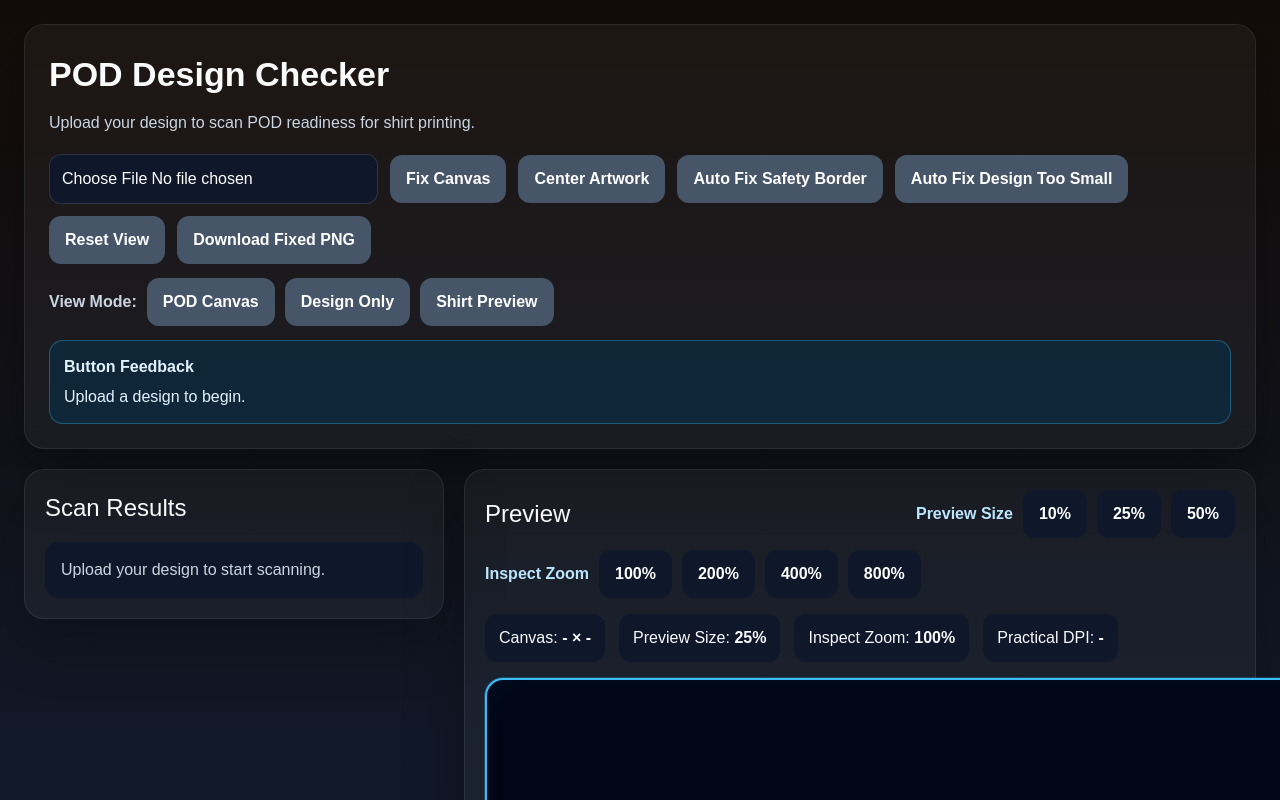
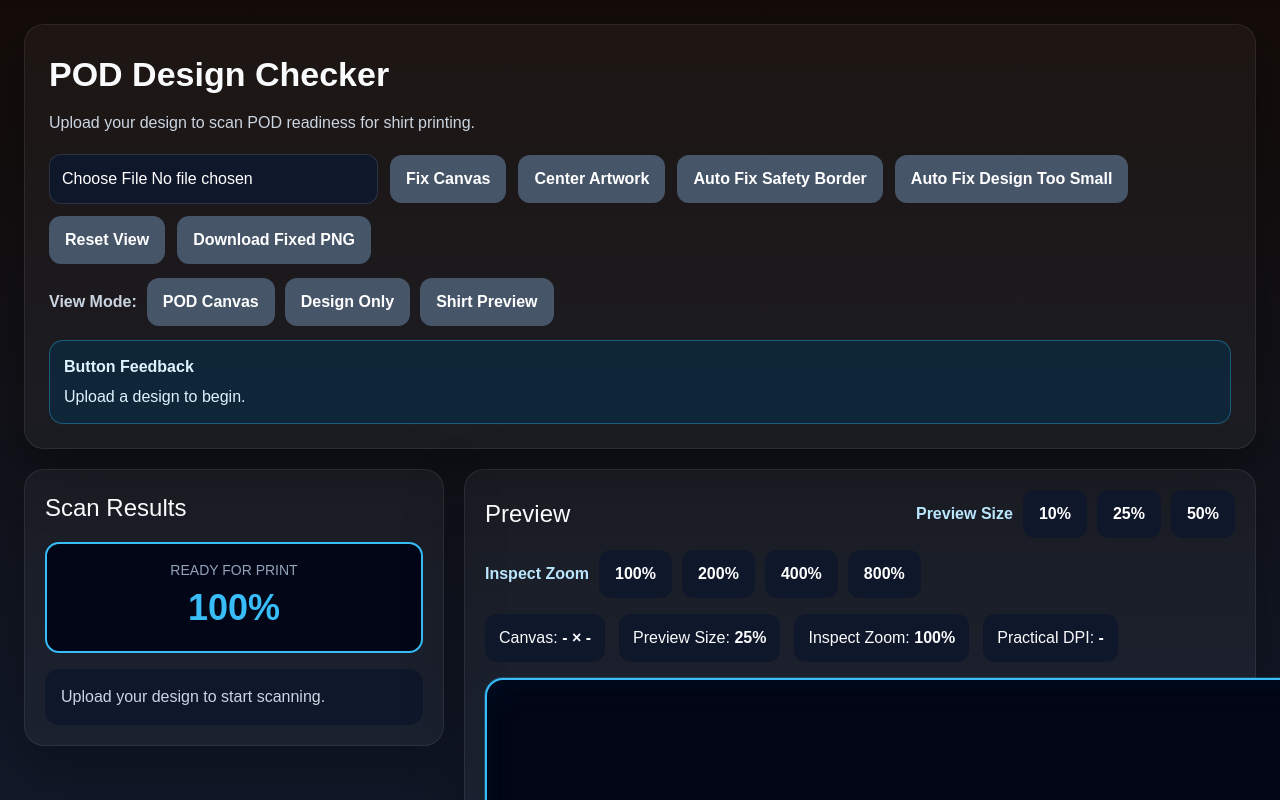
Before and after one commit to noobmacker-creator/pod-design-checker, a Next.js app: page / in a window 1280 px wide. Shown: the top 800 px of the page. Built offline with nearby package versions, Linux system fonts and the light colour scheme.

Commit message:
update print score

```diff
--- a/app/page.tsx
+++ b/app/page.tsx
@@ -344,6 +344,9 @@ function getDesignCanvasSize(effectiveBounds: Bounds | null, img: HTMLImageEleme
 }
 
 export default function Page() {
+
+  const printScore = 100;
+
   const [file, setFile] = useState<File | null>(null);
   const [fileUrl, setFileUrl] = useState('');
   const [img, setImg] = useState<HTMLImageElement | null>(null);
@@ -1207,6 +1210,21 @@ setFakeTransparencyDetected(fakeTransparency.detected);
             }}
           >
             <h2 style={{ marginTop: 0, marginBottom: 16, fontSize: 24 }}>Scan Results</h2>
+            <div
+  style={{
+    marginBottom: 16,
+    padding: 16,
+    borderRadius: 14,
+    background: '#020617',
+    border: '2px solid #38bdf8',
+    textAlign: 'center',
+  }}
+>
+  <div style={{ fontSize: 14, color: '#94a3b8' }}>READY FOR PRINT</div>
+  <div style={{ fontSize: 36, fontWeight: 800, color: '#38bdf8' }}>
+  {printScore}%
+  </div>
+</div>
 
             {!img && (
               <div
```
